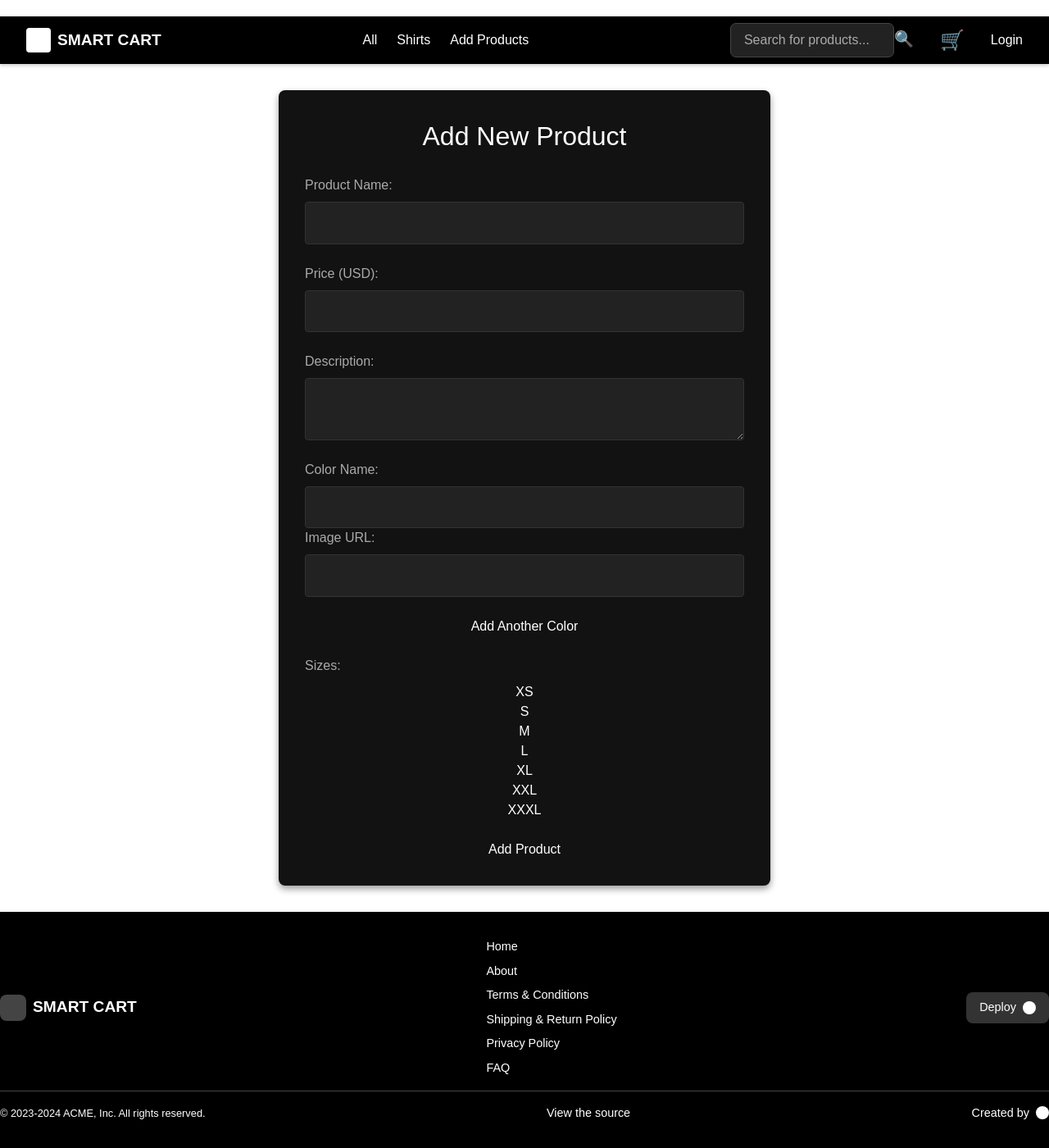
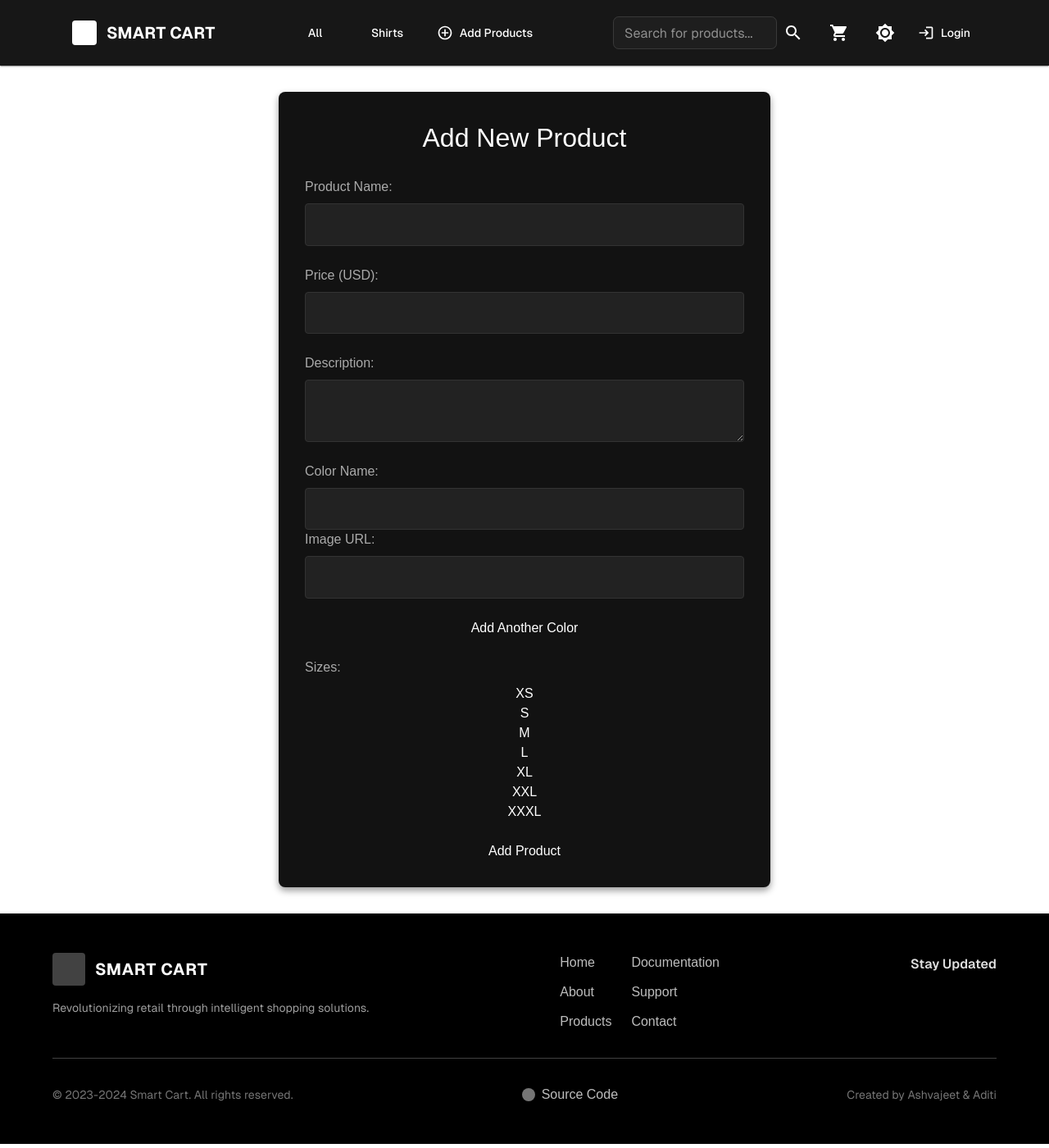
Before and after one commit to ashugthb/smart-cart-final, a Next.js app: page /addProduct in a window 1280 px wide. Shown: the whole page at 82% size. Built offline with nearby package versions, Linux system fonts and the light colour scheme.

Commit message:
Upadted theme

```diff
--- /dev/null
+++ b/src/app/MUIWrapper.js
@@ -0,0 +1,33 @@
+'use client';
+
+import { useTheme } from '../providers/ThemeProvider';
+import { ThemeProvider as MUIThemeProvider } from '@mui/material/styles';
+import { createTheme } from '@mui/material/styles';
+
+const themeSettings = (mode) => createTheme({
+    palette: {
+        mode,
+        ...(mode === 'dark' ? {
+            primary: { main: '#000000' },
+            secondary: { main: '#ffffff' },
+            background: { default: '#121212', paper: '#1E1E1E' }
+        } : {
+            primary: { main: '#ffffff' },
+            secondary: { main: '#000000' },
+            background: { default: '#f5f5f5', paper: '#ffffff' }
+        }),
+    },
+    typography: {
+        fontFamily: 'var(--font-geist-sans)',
+        button: {
+            textTransform: 'none'
+        }
+    }
+});
+
+export default function MUIWrapper({ children }) {
+    const { mode } = useTheme();
+    const theme = themeSettings(mode);
+
+    return <MUIThemeProvider theme={theme}>{children}</MUIThemeProvider>;
+}
--- a/src/app/components/footer/Footer.js
+++ b/src/app/components/footer/Footer.js
@@ -1,67 +1,119 @@
 import React from "react";
-import styles from "./Footer.module.css";
+import { Box, Typography, Link, Button, Grid, Divider } from "@mui/material";
 
 const Footer = () => {
   return (
-    <footer className={styles.footer}>
-      {/* Main Footer Section */}
-      <div className={styles.mainFooter}>
-        <div className={styles.footerContainer}>
-          {/* Left Section */}
-          <div className={styles.logoSection}>
-            <div className={styles.logo}></div>
-            <span className={styles.logoText}>SMART CART</span>
-          </div>
+    <Box
+      component="footer"
+      sx={{
+        bgcolor: "common.black",
+        color: "common.white",
+        py: 6,
+        px: { xs: 2, md: 8 },
+        mt: 'auto'
+      }}
+    >
+      <Grid container spacing={4} justifyContent="space-between">
+        {/* Logo Section */}
+        <Grid item xs={12} md={3}>
+          <Box sx={{ display: "flex", alignItems: "center", gap: 1.5, mb: 2 }}>
+            <Box
+              sx={{
+                width: 40,
+                height: 40,
+                bgcolor: "grey.800",
+                borderRadius: 1,
+                transition: "transform 0.3s ease",
+                "&:hover": { transform: "scale(1.05)" }
+              }}
+            />
+            <Typography
+              variant="h6"
+              sx={{
+                fontWeight: 700,
+                letterSpacing: 0.5,
+                "&:hover": { color: "grey.400" },
+                transition: "color 0.2s ease",
+                cursor: "pointer"
+              }}
+            >
+              SMART CART
+            </Typography>
+          </Box>
+          <Typography variant="body2" sx={{ color: "grey.500", lineHeight: 1.6 }}>
+            Revolutionizing retail through intelligent shopping solutions.
+          </Typography>
+        </Grid>
 
-          {/* Center Section */}
-          <div className={styles.linkSection}>
-            <a href="#" className={styles.link}>
-              Home
-            </a>
-            <a href="#" className={styles.link}>
-              About
-            </a>
-            <a href="#" className={styles.link}>
-              Terms & Conditions
-            </a>
-            <a href="#" className={styles.link}>
-              Shipping & Return Policy
-            </a>
-            <a href="#" className={styles.link}>
-              Privacy Policy
-            </a>
-            <a href="#" className={styles.link}>
-              FAQ
-            </a>
-          </div>
+        {/* Links Section */}
+        <Grid item xs={6} md={4}>
+          <Grid container spacing={3}>
+            <Grid item xs={6}>
+              <Box sx={{ display: "flex", flexDirection: "column", gap: 1.5 }}>
+                <Link href="#" sx={linkStyle}>Home</Link>
+                <Link href="#" sx={linkStyle}>About</Link>
+                <Link href="#" sx={linkStyle}>Products</Link>
+              </Box>
+            </Grid>
+            <Grid item xs={6}>
+              <Box sx={{ display: "flex", flexDirection: "column", gap: 1.5 }}>
+                <Link href="#" sx={linkStyle}>Documentation</Link>
+                <Link href="#" sx={linkStyle}>Support</Link>
+                <Link href="#" sx={linkStyle}>Contact</Link>
+              </Box>
+            </Grid>
+          </Grid>
+        </Grid>
 
-          {/* Right Section */}
-          <div className={styles.buttonSection}>
-            <button className={styles.deployButton}>
-              <span className={styles.deployText}>Deploy</span>
-              <div className={styles.deployIcon}></div>
-            </button>
-          </div>
-        </div>
-      </div>
+        {/* CTA Section */}
+        <Grid item xs={12} md={3}>
+          <Box sx={{ display: "flex", flexDirection: "column", gap: 2 }}>
+            <Typography variant="subtitle1" sx={{ fontWeight: 600, color: "grey.300" }}>
+              Stay Updated
+            </Typography>
 
-      {/* Bottom Footer Section */}
-      <div className={styles.bottomFooter}>
-        <div className={styles.bottomContainer}>
-          <span className={styles.bottomText}>
-            © 2023-2024 ACME, Inc. All rights reserved.
-          </span>
-          <a href="#" className={styles.bottomLink}>
-            View the source
-          </a>
-          <div className={styles.createdBy}>
-            <span>Created by</span>
-            <div className={styles.vercelIcon}></div>
-          </div>
-        </div>
-      </div>
-    </footer>
+          </Box>
+        </Grid>
+      </Grid>
+
+      <Divider sx={{ my: 4, borderColor: "grey.800" }} />
+
+      {/* Bottom Footer */}
+      <Grid container spacing={2} justifyContent="space-between" alignItems="center">
+        <Grid item>
+          <Typography variant="body2" sx={{ color: "grey.600" }}>
+            © 2023-2024 Smart Cart. All rights reserved.
+          </Typography>
+        </Grid>
+        <Grid item>
+          <Link href="#" sx={{ ...linkStyle, display: "flex", alignItems: "center", gap: 1 }}>
+            <Box sx={{ width: 16, height: 16, bgcolor: "grey.600", borderRadius: "50%" }} />
+            Source Code
+          </Link>
+        </Grid>
+        <Grid item>
+          <Box sx={{ display: "flex", alignItems: "center", gap: 1 }}>
+            <Typography variant="body2" sx={{ color: "grey.600" }}>
+              Created by Ashvajeet & Aditi
+            </Typography>
+            {/* <Box sx={{ width: 24, height: 24, bgcolor: "grey.600", borderRadius: 1 }} /> */}
+          </Box>
+        </Grid>
+      </Grid>
+    </Box>
   );
 };
 
+const linkStyle = {
+  color: "grey.400",
+  textDecoration: "none",
+  "&:hover": {
+    color: "common.white",
+    textDecoration: "underline",
+    textUnderlineOffset: 4
+  },
+  transition: "all 0.2s ease",
+  width: "fit-content"
+};
+
 export default Footer;
--- a/src/app/components/navbar/Navbar.js
+++ b/src/app/components/navbar/Navbar.js
@@ -1,84 +1,179 @@
-"use client"; // Ensure this is a Client Component for navigation
-
+"use client";
 import React, { useState } from "react";
-import { useRouter } from "next/navigation"; // Correct import for App Router
-import styles from "./NavBar.module.css";
+import { useRouter } from "next/navigation";
+import {
+  AppBar,
+  Toolbar,
+  Box,
+  Typography,
+  TextField,
+  IconButton,
+  Button
+} from "@mui/material";
+import {
+  Search,
+  ShoppingCart,
+  Login,
+  Logout,
+  AddCircleOutline,
+  Brightness4,
+  Brightness7
+} from "@mui/icons-material";
+import { useTheme } from '../../../providers/ThemeProvider'; // Adjust path as needed
 
 const NavBar = () => {
   const router = useRouter();
   const [searchTerm, setSearchTerm] = useState("");
-  const [isLoggedIn, setIsLoggedIn] = useState(false); // Track login state
+  const [isLoggedIn, setIsLoggedIn] = useState(false);
+  const { mode, toggleTheme } = useTheme(); // Get theme context
 
   const handleSearchSubmit = (e) => {
-    e.preventDefault(); // Prevent page reload
+    e.preventDefault();
     const trimmedSearchTerm = searchTerm.trim();
-    if (trimmedSearchTerm) {
-      router.push(`/product/${trimmedSearchTerm}`); // Navigate to the product page
-    } else {
-      alert("Please enter a valid product ID");
-    }
+    trimmedSearchTerm
+      ? router.push(`/product/${trimmedSearchTerm}`)
+      : alert("Please enter a valid product ID");
   };
 
-  const handleHomeRout = () => {
-    router.push(`/`);
-  };
-
-  const handleAddProduct = () => {
-    router.push(`/addProduct`);
-  };
+  const handleHomeRoute = () => router.push("/");
+  const handleAddProduct = () => router.push("/addProduct");
 
   const handleLogin = () => {
     if (isLoggedIn) {
-      // Handle logout logic
-      setIsLoggedIn(false); // Update state
-      alert("You have been logged out!");
+      setIsLoggedIn(false);
+      alert("Logged out successfully!");
     } else {
-      // Navigate to login page
-      router.push(`/login`);
+      router.push("/login");
     }
   };
 
   return (
-    <nav className={styles.navbar}>
-      <div className={styles.logoContainer}>
-        <div className={styles.logoIcon}></div>
-        <span className={styles.logoText} onClick={handleHomeRout}>
+    <AppBar
+      position="static"
+      sx={{
+        bgcolor: 'primary.main',
+        color: 'secondary.main',
+        boxShadow: 1,
+        py: 1,
+        px: { xs: 2, md: 8 }
+      }}
+    >
+      <Toolbar sx={{ justifyContent: "space-between", gap: 2 }}>
+        {/* Left Section - Logo */}
+        <Box sx={{ display: "flex", alignItems: "center", gap: 1.5 }}>
+          <Box
+            sx={{
+              width: 30,
+              height: 30,
+              bgcolor: 'secondary.main',
+              borderRadius: "4px",
+              cursor: "pointer"
+            }}
+            onClick={handleHomeRoute}
+          />
+          <Typography
+            variant="h6"
+            sx={{
+              fontWeight: "bold",
+              cursor: "pointer",
+              "&:hover": { color: 'text.secondary' },
+            }}
+            onClick={handleHomeRoute}
+          >
             SMART CART
-        </span>
-      </div>
-      <ul className={styles.navLinks}>
-        <li>
-          <span className={styles.navLink}>All</span>
-        </li>
-        <li>
-          <span className={styles.navLink}>Shirts</span>
-        </li>
-        <li>
-          <span className={styles.navLink} onClick={handleAddProduct}>
+          </Typography>
+        </Box>
+
+        {/* Center Section - Navigation Links */}
+        <Box sx={{ display: { xs: "none", md: "flex" }, gap: 3 }}>
+          <Button
+            color="inherit"
+            sx={{
+              textTransform: "none",
+              "&:hover": { bgcolor: 'action.hover' }
+            }}
+          >
+            All
+          </Button>
+          <Button
+            color="inherit"
+            sx={{
+              textTransform: "none",
+              "&:hover": { bgcolor: 'action.hover' }
+            }}
+          >
+            Shirts
+          </Button>
+          <Button
+            color="inherit"
+            startIcon={<AddCircleOutline />}
+            onClick={handleAddProduct}
+            sx={{
+              textTransform: "none",
+              "&:hover": { bgcolor: 'action.hover' }
+            }}
+          >
             Add Products
-          </span>
-        </li>
-      </ul>
-      <div className={styles.searchCart}>
-        {/* Wrap input and button in a form for "Enter" functionality */}
-        <form onSubmit={handleSearchSubmit} className={styles.searchForm}>
-          <input
-            type="text"
+          </Button>
+        </Box>
+
+        {/* Right Section - Search and Icons */}
+        <Box sx={{ display: "flex", alignItems: "center", gap: 2 }}>
+          <form onSubmit={handleSearchSubmit}>
+            <Box sx={{ display: "flex", alignItems: "center" }}>
+              <TextField
+                variant="outlined"
                 placeholder="Search for products..."
+                size="small"
                 value={searchTerm}
-            onChange={(e) => setSearchTerm(e.target.value)} // Update state on input change
-            className={styles.searchInput}
+                onChange={(e) => setSearchTerm(e.target.value)}
+                sx={{
+                  width: 200,
+                  "& .MuiOutlinedInput-root": {
+                    color: 'text.primary',
+                    borderRadius: "7px",
+                    bgcolor: 'background.paper',
+                    "& fieldset": { borderColor: 'divider' },
+                    "&:hover fieldset": { borderColor: 'text.primary' }
+                  }
+                }}
               />
-          <button type="submit" className={styles.searchButton}>
-            🔍
-          </button>
+              <IconButton
+                type="submit"
+                sx={{
+                  color: 'text.primary',
+                  "&:hover": { transform: "scale(1.1)" },
+                }}
+              >
+                <Search />
+              </IconButton>
+            </Box>
           </form>
-        <button className={styles.cartButton}>🛒</button>
-        <button className={styles.authButton} onClick={handleLogin}>
+
+          <IconButton sx={{ color: 'text.primary' }}>
+            <ShoppingCart />
+          </IconButton>
+
+          {/* Theme Toggle */}
+          <IconButton onClick={toggleTheme} color="inherit">
+            {mode === 'dark' ? <Brightness7 /> : <Brightness4 />}
+          </IconButton>
+
+          <Button
+            variant="text"
+            color="inherit"
+            startIcon={isLoggedIn ? <Logout /> : <Login />}
+            onClick={handleLogin}
+            sx={{
+              textTransform: "none",
+              "&:hover": { bgcolor: 'action.hover' }
+            }}
+          >
             {isLoggedIn ? "Logout" : "Login"}
-        </button>
-      </div>
-    </nav>
+          </Button>
+        </Box>
+      </Toolbar>
+    </AppBar>
   );
 };
 
--- a/src/app/globals.css
+++ b/src/app/globals.css
@@ -1,7 +1,6 @@
 @tailwind base;
 @tailwind components;
 @tailwind utilities;
-
 :root {
     --background: #ffffff;
     --foreground: #000000;
@@ -19,3 +18,21 @@ body {
     background: var(--background);
     font-family: Arial, Helvetica, sans-serif;
 }
+
+:root {
+    --font-geist-sans: 'Geist Sans', sans-serif;
+    --font-geist-mono: 'Geist Mono', monospace;
+}
+
+
+/* Add theme-specific variables if needed */
+
+[data-theme="dark"] {
+    --background-color: #121212;
+    --text-color: #ffffff;
+}
+
+[data-theme="light"] {
+    --background-color: #ffffff;
+    --text-color: #121212;
+}
--- a/src/app/layout.js
+++ b/src/app/layout.js
@@ -1,11 +1,14 @@
-import localFont from "next/font/local";
-import "./globals.css";
+import localFont from 'next/font/local';
+import { ThemeProvider } from '../providers/ThemeProvider';
+import MUIWrapper from './MUIWrapper';
+import './globals.css';
 
 const geistSans = localFont({
   src: "./fonts/GeistVF.woff",
   variable: "--font-geist-sans",
   weight: "100 900",
 });
+
 const geistMono = localFont({
   src: "./fonts/GeistMonoVF.woff",
   variable: "--font-geist-mono",
@@ -13,17 +16,19 @@ const geistMono = localFont({
 });
 
 export const metadata = {
-  title: "Create Next App",
-  description: "Generated by create next app",
+  title: "Smart Cart",
+  description: "Next.js E-commerce Platform",
 };
 
 export default function RootLayout({ children }) {
   return (
     <html lang="en">
-      <body
-        className={`${geistSans.variable} ${geistMono.variable} antialiased`}
-      >
-        {children}
+      <body className={`${geistSans.variable} ${geistMono.variable} antialiased`}>
+        <ThemeProvider>
+          <MUIWrapper>
+            {children}
+          </MUIWrapper>
+        </ThemeProvider>
       </body>
     </html>
   );
--- /dev/null
+++ b/src/providers/ThemeProvider.js
@@ -0,0 +1,30 @@
+'use client';
+
+import { createContext, useContext, useState, useEffect } from 'react';
+
+const ThemeContext = createContext();
+
+export const ThemeProvider = ({ children }) => {
+  const [mode, setMode] = useState('dark');
+
+  useEffect(() => {
+    const savedTheme = localStorage.getItem('theme');
+    if (savedTheme) setMode(savedTheme);
+  }, []);
+
+  const toggleTheme = () => {
+    setMode(prev => {
+      const newMode = prev === 'light' ? 'dark' : 'light';
+      localStorage.setItem('theme', newMode);
+      return newMode;
+    });
+  };
+
+  return (
+    <ThemeContext.Provider value={{ mode, toggleTheme }}>
+      {children}
+    </ThemeContext.Provider>
+  );
+};
+
+export const useTheme = () => useContext(ThemeContext);
```
Also changed, not shown: package.json (+10 -4 lines), src/app/components/login/LoginPage.js (+106 -93 lines), src/config/theme.js (added, +50 -0 lines), 1 other file (tests, documents, lock files or other folders). Lines whose indentation alone changed are shown as unchanged.
